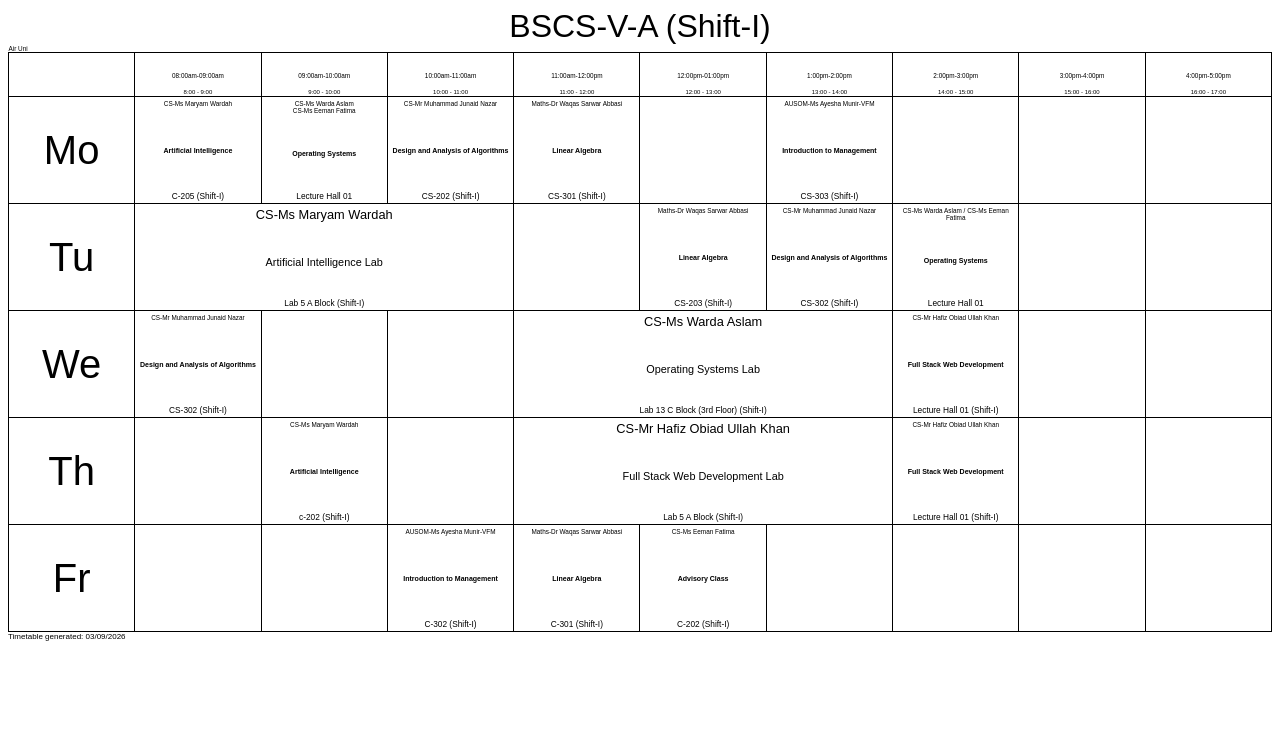
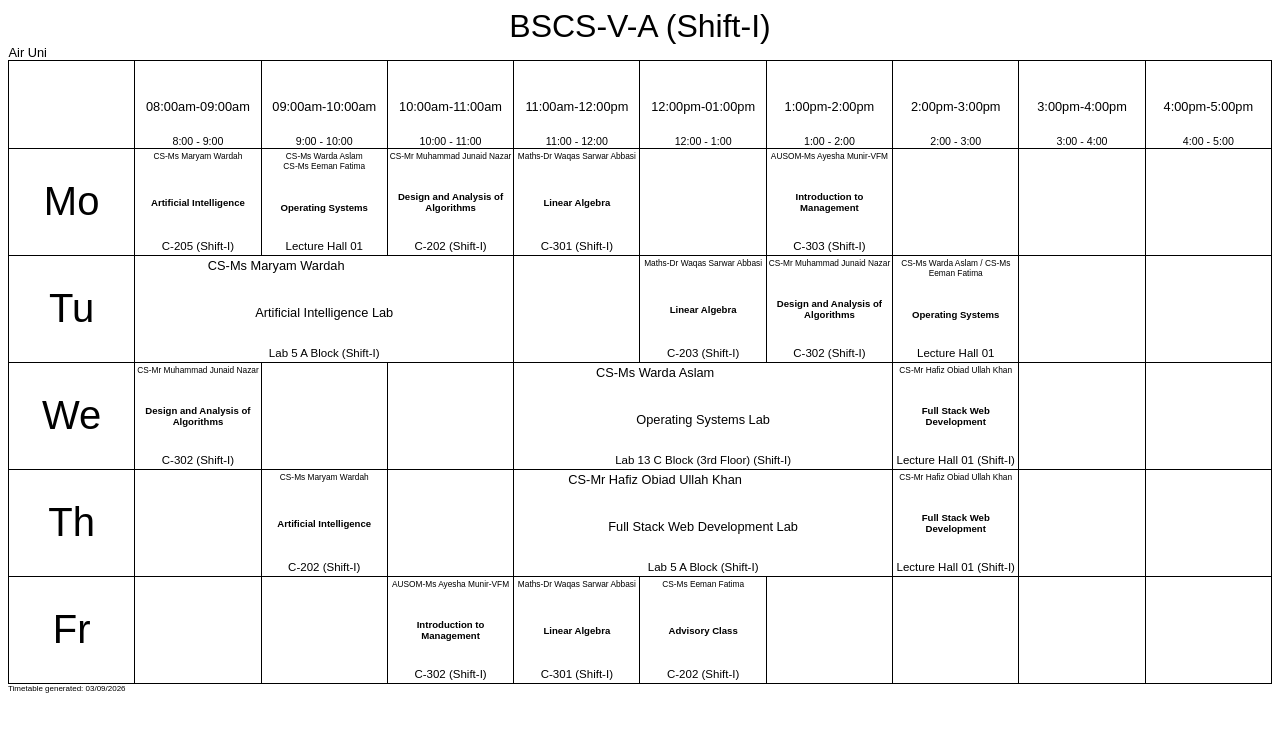
Before and after one commit to Uzair-oozy/Full-Stack, a plain HTML site: page Lab-2/Class-Timetable/Index.html in a window 1280 px wide. Drawn offline with Linux system fonts and the light colour scheme.

Commit message:
hotfix: html tags correction

```diff
--- a/Lab-2/Class-Timetable/Index.html
+++ b/Lab-2/Class-Timetable/Index.html
@@ -32,23 +32,23 @@
             </th>
             <th>
                 12:00pm-01:00pm
-                <small>12:00 - 13:00</small>
+                <small>12:00 - 1:00</small>
             </th>
             <th>
                 1:00pm-2:00pm
-                <small>13:00 - 14:00</small>
+                <small>1:00 - 2:00</small>
             </th>
             <th>
                 2:00pm-3:00pm
-                <small>14:00 - 15:00</small>
+                <small>2:00 - 3:00</small>
             </th>
             <th>
                 3:00pm-4:00pm
-                <small>15:00 - 16:00</small>
+                <small>3:00 - 4:00</small>
             </th>
             <th>
                 4:00pm-5:00pm
-                <small>16:00 - 17:00</small>
+                <small>4:00 - 5:00</small>
             </th>
         </tr>
         <tr>
@@ -71,14 +71,14 @@
                 <div class="cell-content">
                     <div class="teacher">CS-Mr Muhammad Junaid Nazar</div>
                     <div class="subject">Design and Analysis of Algorithms</div>
-                    <div class="room">CS-202 (Shift-I)</div>
+                    <div class="room">C-202 (Shift-I)</div>
                 </div>
             </td>
             <td>
                 <div class="cell-content">
                     <div class="teacher">Maths-Dr Waqas Sarwar Abbasi</div>
                     <div class="subject">Linear Algebra</div>
-                    <div class="room">CS-301 (Shift-I)</div>
+                    <div class="room">C-301 (Shift-I)</div>
                 </div>
             </td>
             <td></td>
@@ -86,7 +86,7 @@
                 <div class="cell-content">
                     <div class="teacher">AUSOM-Ms Ayesha Munir-VFM</div>
                     <div class="subject">Introduction to Management</div>
-                    <div class="room">CS-303 (Shift-I)</div>
+                    <div class="room">C-303 (Shift-I)</div>
                 </div>
             </td>
             <td></td>
@@ -108,14 +108,14 @@
                 <div class="cell-content">
                     <div class="teacher">Maths-Dr Waqas Sarwar Abbasi</div>
                     <div class="subject">Linear Algebra</div>
-                    <div class="room">CS-203 (Shift-I)</div>
+                    <div class="room">C-203 (Shift-I)</div>
                 </div>
             </td>
             <td>
                 <div class="cell-content">
                     <div class="teacher">CS-Mr Muhammad Junaid Nazar</div>
                     <div class="subject">Design and Analysis of Algorithms</div>
-                    <div class="room">CS-302 (Shift-I)</div>
+                    <div class="room">C-302 (Shift-I)</div>
                 </div>
             </td>
             <td>
@@ -134,7 +134,7 @@
                 <div class="cell-content">
                     <div class="teacher">CS-Mr Muhammad Junaid Nazar</div>
                     <div class="subject">Design and Analysis of Algorithms</div>
-                    <div class="room">CS-302 (Shift-I)</div>
+                    <div class="room">C-302 (Shift-I)</div>
                 </div>
             </td>
             <td></td>
@@ -163,7 +163,7 @@
                 <div class="cell-content">
                     <div class="teacher">CS-Ms Maryam Wardah</div>
                     <div class="subject">Artificial Intelligence</div>
-                    <div class="room">c-202 (Shift-I)</div>
+                    <div class="room">C-202 (Shift-I)</div>
                 </div>
             </td>
             <td></td>
--- a/Lab-2/Class-Timetable/style.css
+++ b/Lab-2/Class-Timetable/style.css
@@ -13,7 +13,7 @@ caption {
 }
 
 th {
-    font-size: 0.4em;
+    font-size: 0.8em;
     border: black 1px solid;
     padding-top: 3em;
     font-weight: 545;
@@ -73,7 +73,7 @@ div {
 
 .subject {
     margin: 0;
-    font-size: 1.1em;
+    font-size: 1.5em;
     font-weight: bold;
 }
 
@@ -81,23 +81,21 @@ div {
     display: block;
     margin-top: 0;
     margin-bottom: 0.4em;
+    font-size: 1.3em;
 }
 
 .room {
     margin: 0;
-    font-size: 1.3em;
+    font-size: 1.8em;
 }
 
-.lab-content .teacher {
+ .lab-content .teacher {
+    position: relative;
+    right: 3rem;
     align-items: left;
-    font-size: 2em;
+    font-size: 0.8rem;
 }
 .lab-content .subject {
-    font-size: 1.5em;
+    font-size: 2em;
     font-weight: normal;
 }
-
-.lab-content .subject {
-    font-weight: normal;
-    font-size: 1.7em;
-}
```
